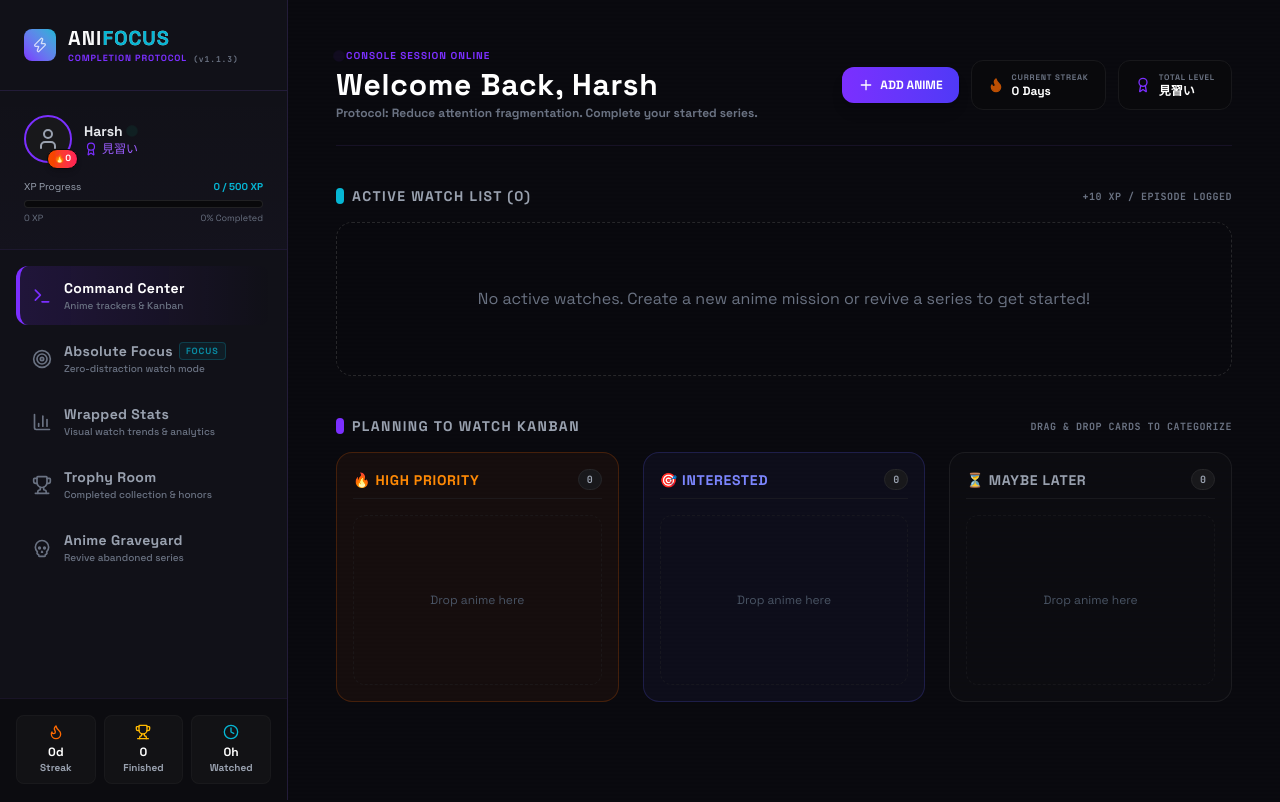
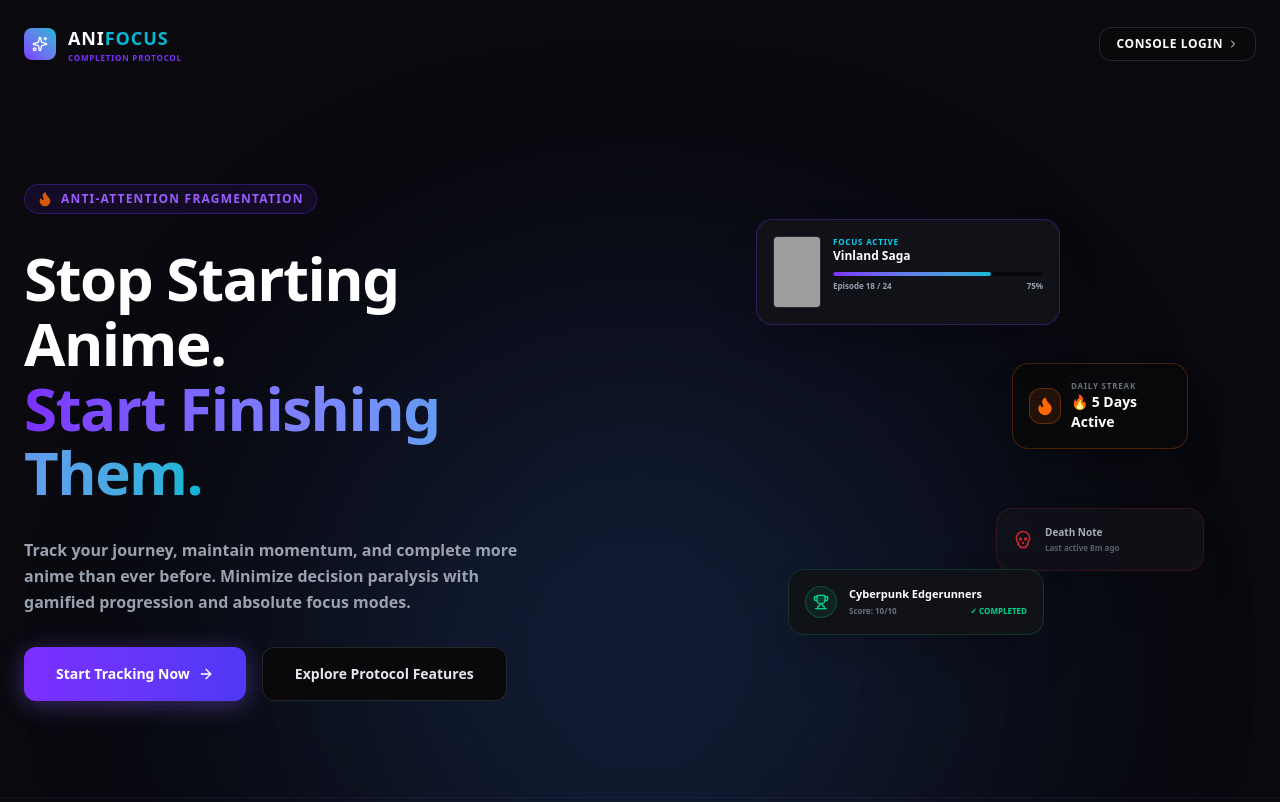
Before and after one commit to H8rsh100/AniFocus, a Next.js app: page / in a window 1280 px wide. Shown: the top 802 px of the page. Built offline with nearby package versions, Linux system fonts and the light colour scheme; grey boxes are pictures that could not be loaded.

Commit message:
feat: wire up LandingHero as entry page with localStorage persistence

```diff
--- a/src/app/page.tsx
+++ b/src/app/page.tsx
@@ -33,9 +33,11 @@ import TrophyRoom from '../components/TrophyRoom';
 import Statistics from '../components/Statistics';
 import Graveyard from '../components/Graveyard';
 import AnimeDetailModal from '../components/AnimeDetailModal';
+import LandingHero from '../components/LandingHero';
 
 export default function Home() {
   const [hasMounted, setHasMounted] = useState(false);
+  const [hasEntered, setHasEntered] = useState(false);
   const [activeTab, setActiveTab] = useState('dashboard');
   const [animeList, setAnimeList] = useState<AnimeItem[]>([]);
   const [profile, setProfile] = useState<UserProfile>(INITIAL_PROFILE);
@@ -66,6 +68,7 @@ export default function Home() {
   // Mount check for Next.js hydration safety
   useEffect(() => {
     setHasMounted(true);
+    setHasEntered(localStorage.getItem('anifocus_has_entered') === 'true');
 
     // Clear out stale mock data from previous version if not reset yet
     const hasResetStale = localStorage.getItem('anifocus_reset_start_fresh');
@@ -224,6 +227,10 @@ export default function Home() {
 
   if (!hasMounted) {
     return <div className="min-h-screen bg-cyber-black flex items-center justify-center text-gray-400">Loading Console...</div>;
+  }
+
+  if (!hasEntered) {
+    return <LandingHero onStart={() => { setHasEntered(true); localStorage.setItem('anifocus_has_entered', 'true'); }} />;
   }
 
   // 1. XP level up trigger logic
```
